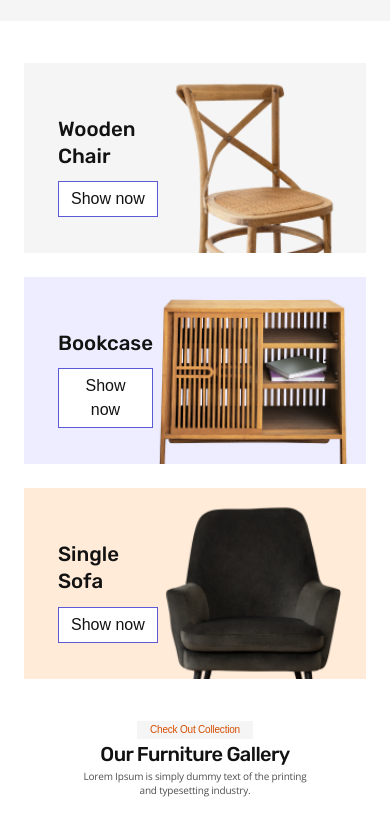
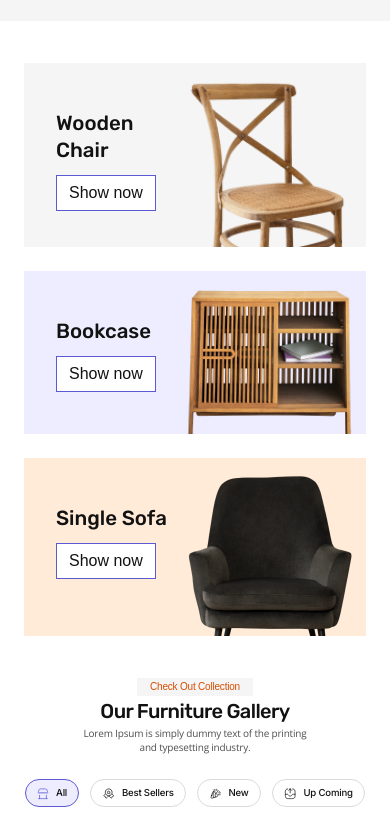
Before and after one commit to nhlong1512/furnique, a plain HTML site: page index.html in a window 390 px wide. Shown: the part 2770-3589 px from the top of the page. Drawn offline with nearby package versions, Linux system fonts and the light colour scheme.

Commit message:
fix:show-now

```diff
--- a/assets/css/styles.css
+++ b/assets/css/styles.css
@@ -1385,7 +1385,7 @@ max-width: 480px
   }
 
   .category-info {
-    margin: 42px 0 36px 34px;
+    margin: 36px 0 36px 32px;
   }
 
   .category-name {
@@ -1751,4 +1751,16 @@ max-width: 480px
     text-align: center;
     margin-bottom: 28px;
   }
-}
+
+  .category-image{
+    margin-right: 0;
+  }
+
+  .product-img-mobile-23{
+    max-width: 193px;
+  }
+
+  .category-card{
+    justify-content: space-between;
+  }
+}
--- a/index.html
+++ b/index.html
@@ -1177,7 +1177,7 @@
                 <img
                   src="./assets/images/product23.png"
                   alt="product"
-                  class="product-img"
+                  class="product-img product-img-mobile-23"
                 />
               </div>
             </div>
```
